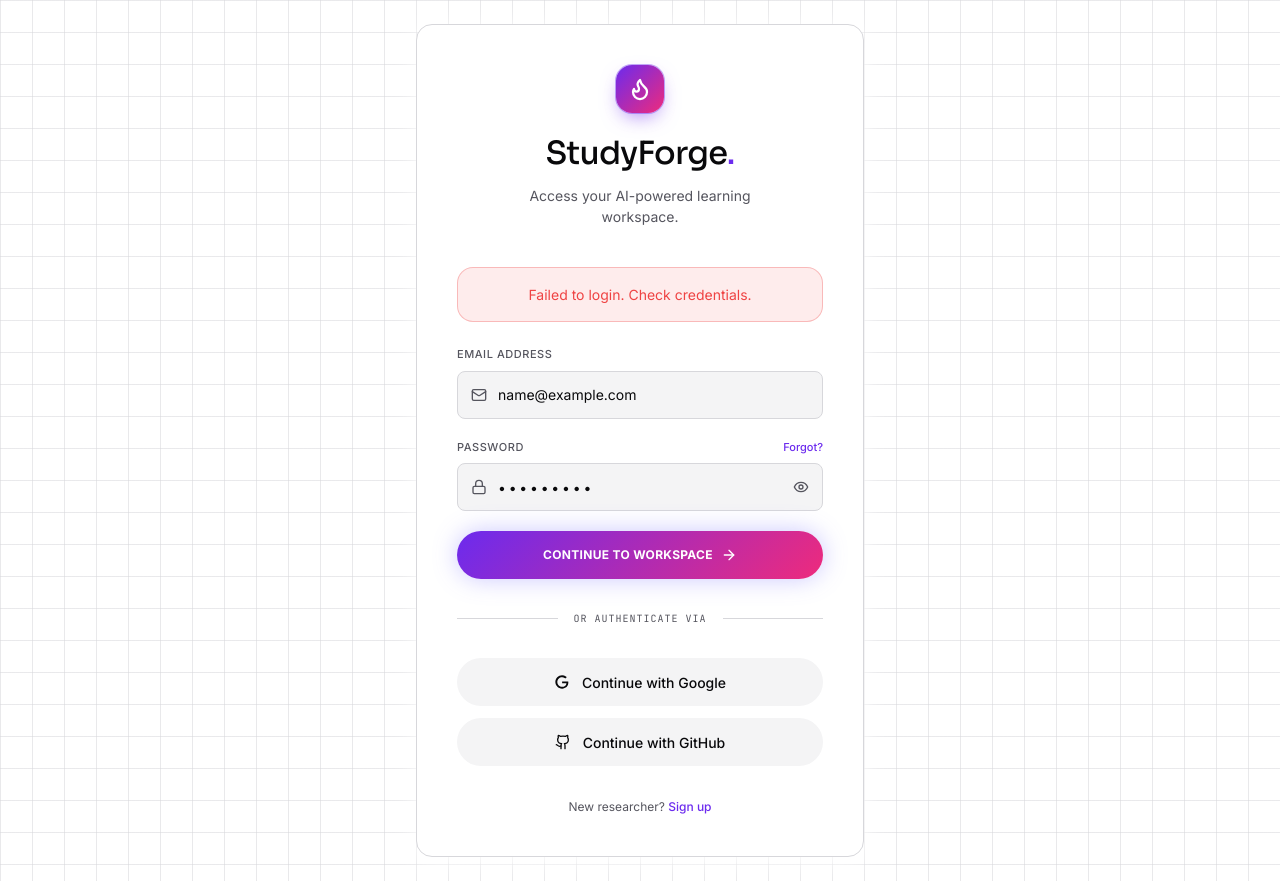
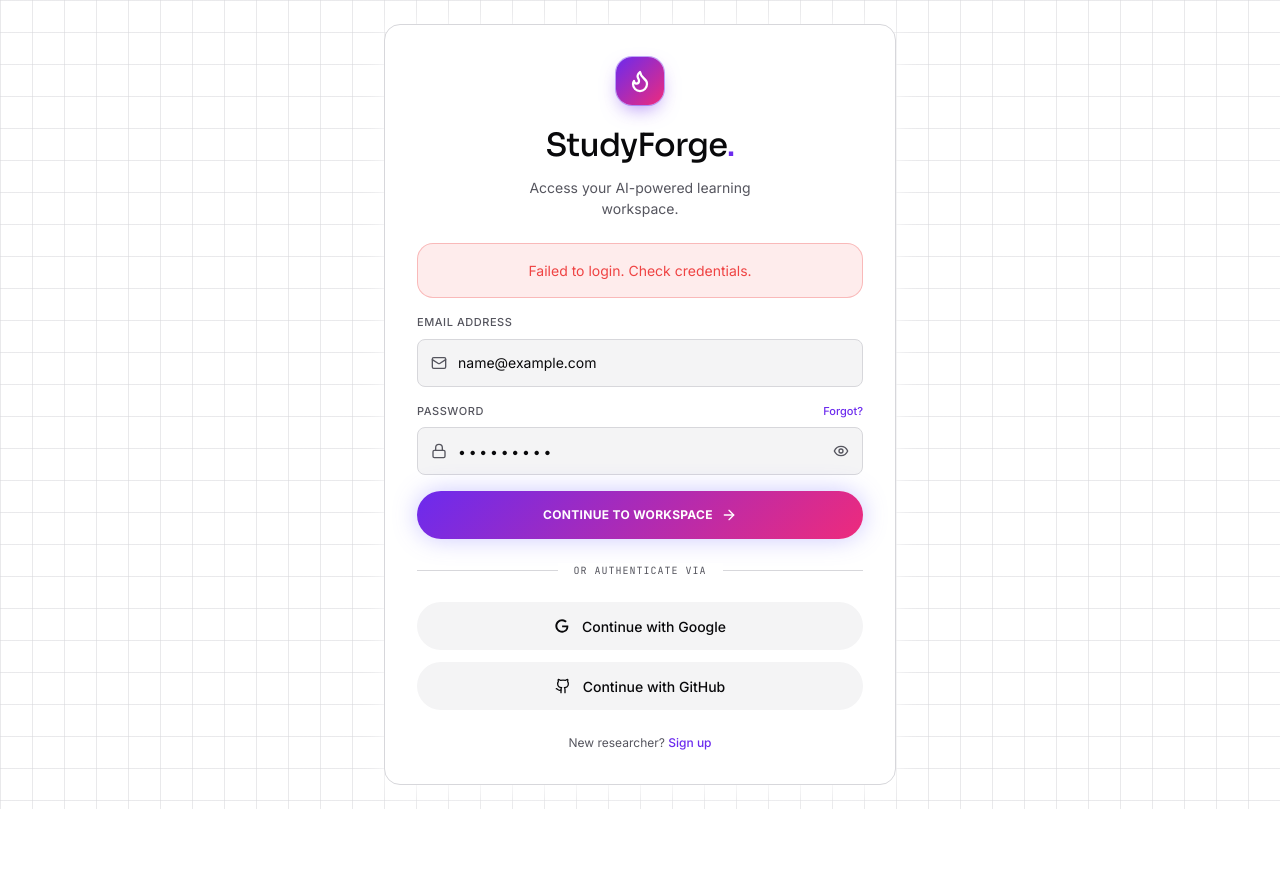
Before and after one commit to JAY4IGNITE/StudyForge-AI, a React (Vite) app in the folder frontend/: page /login in a window 1280 px wide. Both pictures are taken after typing "name@example.com", "Sample123" into the empty fields and a click on the button "CONTINUE TO WORKSPACE". After the commit the page ends 809 px from the top, so only its background shows below. Built offline with nearby package versions, Linux system fonts and the light colour scheme; no server answers.

Commit message:
feat: implement login page with email/password and OAuth authentication support

```diff
--- a/frontend/src/features/auth/Login.tsx
+++ b/frontend/src/features/auth/Login.tsx
@@ -36,8 +36,8 @@
 
   return (
     <div className="bg-blueprint bg-forge-glow relative flex min-h-screen items-center justify-center bg-background p-6">
-      <Card className="w-full max-w-md p-10 shadow-2xl">
-        <div className="mb-10 flex flex-col items-center text-center">
+      <Card className="w-full max-w-lg p-8 shadow-2xl">
+        <div className="mb-6 flex flex-col items-center text-center">
           <div className="mb-4 flex h-12 w-12 items-center justify-center rounded-xl bg-ember-gradient shadow-[0_0_0_1px_hsl(var(--ember)/0.4),0_8px_20px_-6px_hsl(var(--ember)/0.6)]">
             <Flame className="h-6 w-6 text-ember-foreground" strokeWidth={2.25} />
           </div>
@@ -50,12 +50,12 @@
         </div>
 
         {error && (
-          <div className="mb-6 rounded-xl border border-destructive/30 bg-destructive/10 p-4 text-center text-sm text-destructive">
+          <div className="mb-4 rounded-xl border border-destructive/30 bg-destructive/10 p-4 text-center text-sm text-destructive">
             {error}
           </div>
         )}
 
-        <form onSubmit={handleSubmit} className="space-y-5">
+        <form onSubmit={handleSubmit} className="space-y-4">
           <div>
             <Label htmlFor="email" className="mb-2 block text-[11px] uppercase tracking-wider text-secondary">
               Email address
@@ -102,7 +102,7 @@
           </Button>
         </form>
 
-        <div className="relative my-8 flex items-center justify-center">
+        <div className="relative my-6 flex items-center justify-center">
           <Separator className="absolute inset-x-0" />
           <span className="relative bg-card px-4 font-mono text-[10px] uppercase tracking-widest text-secondary">
             Or authenticate via
@@ -133,7 +133,7 @@
           </Button>
         </div>
 
-        <p className="mt-8 text-center text-xs text-secondary">
+        <p className="mt-6 text-center text-xs text-secondary">
           New researcher?{' '}
           <Link to="/register" className="font-medium text-ember hover:text-ember/80 hover:underline">
             Sign up
```
